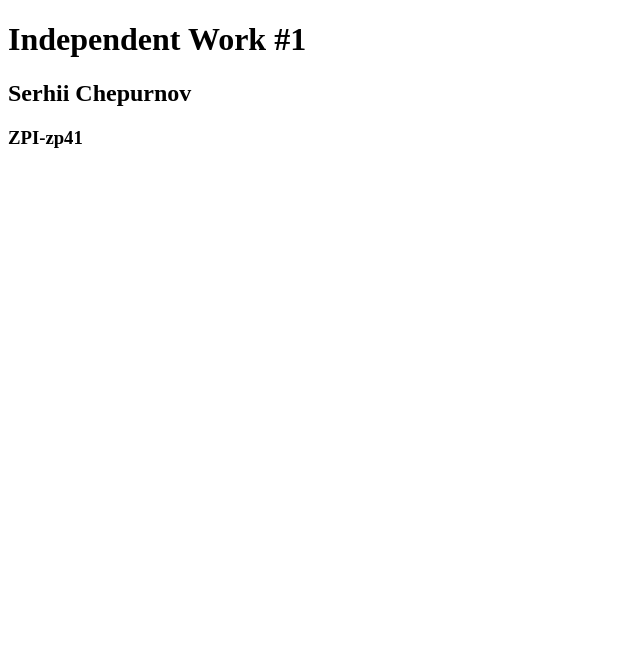
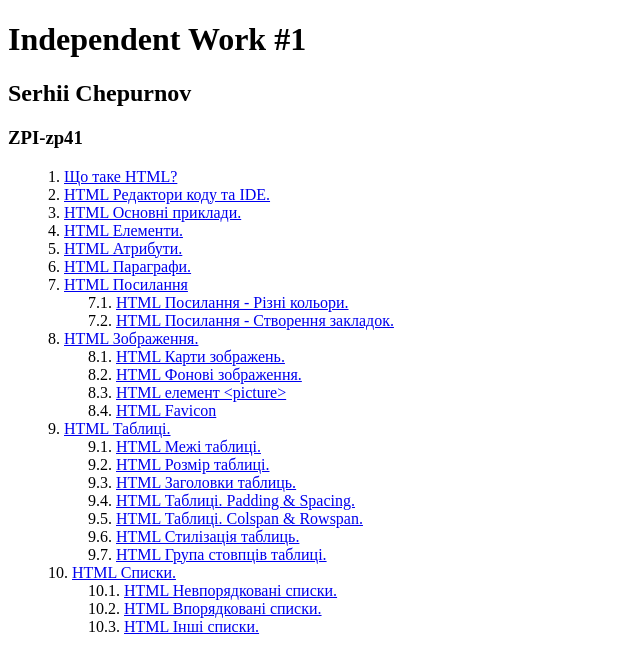
Before and after one commit to dyadya666/appIndependent1, a plain HTML site: page index.html in a window 1280 px wide. Shown: the whole page, without its empty margins (0-640 px from the left). Drawn offline with Linux system fonts and the light colour scheme.

Commit message:
add a first part of HTML tags desc

```diff
--- a/index.html
+++ b/index.html
@@ -1,13 +1,59 @@
 <!DOCTYPE html>
 <html lang="en">
+<style>
+    ol {
+      list-style-type: none;
+      counter-reset: item;
+    }
+    li:before {
+      content: counters(item, '.') '. ';
+      counter-increment: item;
+    }
+</style>
 <head>
     <meta charset="UTF-8">
     <meta name="viewport" content="width=device-width, initial-scale=1.0">
-    <title>Independent Work #</title>
+    <title>Independent Work #1</title>
 </head>
 <body>
     <h1>Independent Work #1</h1>
     <h2>Serhii Chepurnov</h2>
     <h3>ZPI-zp41</h3>
+    <ol>
+        <li><a href="https://w3schoolsua.github.io/html/html_intro.html" target="_blank">Що таке HTML?</a></li>
+        <li><a href="https://w3schoolsua.github.io/html/html_editors.html" target="_blank">HTML Редактори коду та IDE.</a></li>
+        <li><a href="https://w3schoolsua.github.io/html/html_basic.html" target="_blank">HTML Основні приклади.</a></li>
+        <li><a href="https://w3schoolsua.github.io/html/html_elements.html" target="_blank">HTML Елементи.</a></li>
+        <li><a href="https://w3schoolsua.github.io/html/html_attributes.html" target="_blank">HTML Атрибути.</a></li>
+        <li><a href="https://w3schoolsua.github.io/html/html_paragraphs.html" target="_blank">HTML Параграфи.</a></li>
+        <li><a href="https://w3schoolsua.github.io/html/html_links.html" target="_blank">HTML Посилання</a></li>
+        <ol>
+          <li><a href="https://w3schoolsua.github.io/html/html_links_colors.html" target="_blank">HTML Посилання - Різні кольори.</a></li>
+          <li><a href="https://w3schoolsua.github.io/html/html_links_bookmarks.html" target="_blank">HTML Посилання - Створення закладок.</a></li>
+        </ol>
+        <li><a href="https://w3schoolsua.github.io/html/html_images.html" target="_blank">HTML Зображення.</a></li>
+        <ol>
+          <li><a href="https://w3schoolsua.github.io/html/html_images_imagemap.html" target="_blank">HTML Карти зображень.</a></li>
+          <li><a href="https://w3schoolsua.github.io/html/html_images_background.html" target="_blank">HTML Фонові зображення.</a></li>
+          <li><a href="https://w3schoolsua.github.io/html/html_images_picture.html" target="_blank">HTML елемент &lt;picture></a></li>
+          <li><a href="https://w3schoolsua.github.io/html/html_favicon.html" target="_blank">HTML Favicon</a></li>
+        </ol>
+        <li><a href="https://w3schoolsua.github.io/html/html_tables.html" target="_blank">HTML Таблиці.</a></li>
+        <ol>
+          <li><a href="https://w3schoolsua.github.io/html/html_table_borders.html" target="_blank">HTML Межі таблиці.</a></li>
+          <li><a href="https://w3schoolsua.github.io/html/html_table_sizes.html" target="_blank">HTML Розмір таблиці.</a></li>
+          <li><a href="https://w3schoolsua.github.io/html/html_table_headers.html" target="_blank">HTML Заголовки таблиць.</a></li>
+          <li><a href="https://w3schoolsua.github.io/html/html_table_padding_spacing.html" target="_blank">HTML Таблиці. Padding & Spacing.</a></li>
+          <li><a href="https://w3schoolsua.github.io/html/html_table_colspan_rowspan.html" target="_blank">HTML Таблиці. Colspan & Rowspan.</a></li>
+          <li><a href="https://w3schoolsua.github.io/html/html_table_styling.html" target="_blank">HTML Стилізація таблиць.</a></li>
+          <li><a href="https://w3schoolsua.github.io/html/html_table_colgroup.html" target="_blank">HTML Група стовпців таблиці.</a></li>
+        </ol>
+        <li><a href="https://w3schoolsua.github.io/html/html_lists.html" target="_blank">HTML Списки.</a></li>
+        <ol>
+          <li><a href="https://w3schoolsua.github.io/html/html_lists_unordered.html" target="_blank">HTML Невпорядковані списки.</a></li>
+          <li><a href="https://w3schoolsua.github.io/html/html_lists_ordered.html" target="_blank">HTML Впорядковані списки.</a></li>
+          <li><a href="https://w3schoolsua.github.io/html/html_lists_other.html" target="_blank">HTML Інші списки.</a></li>
+        </ol>
+    </ol>
 </body>
 </html>
```
